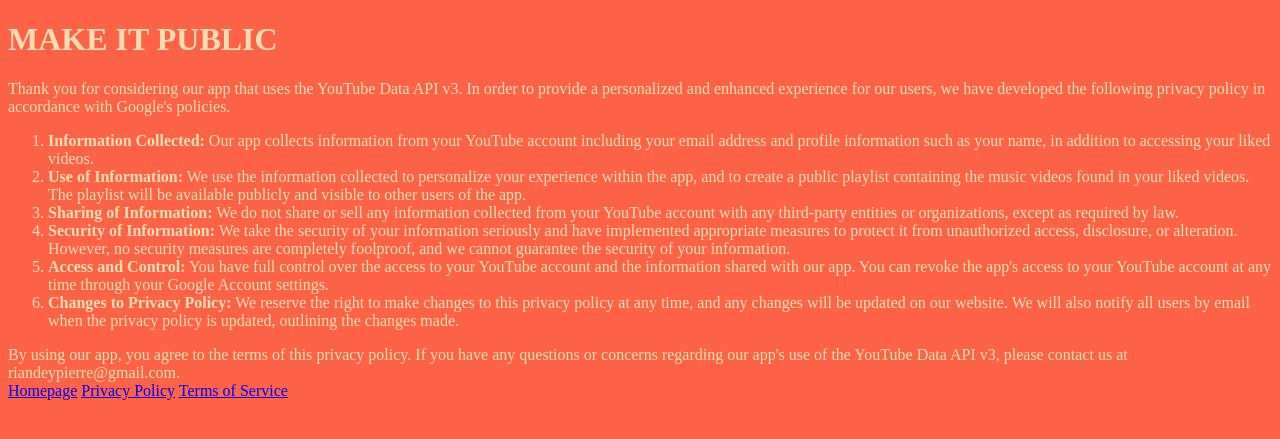
After one commit to priandey/make-it-public, a Django app: page /policies/ in a window 1280 px wide. The commit adds this page. Shown: the top 439 px of the page. Run offline with Django 3.2, Linux system fonts and the light colour scheme.

Commit message:
add privacy policies

```diff
--- a/make_it_public/urls.py
+++ b/make_it_public/urls.py
@@ -15,7 +15,7 @@
 """
 from django.contrib import admin
 from django.urls import path, include
-from sync_youtube.views import index, fetch_songs, publish_songs
+from sync_youtube.views import index, fetch_songs, publish_songs, policies, terms_of_service
 from django.conf import settings
 from django.conf.urls.static import static
 
@@ -25,4 +25,6 @@
     path("", index, name="index"),
     path("fetch-songs/", fetch_songs, name="fetch-songs"),
     path("publish-songs/", publish_songs, name="publish-songs"),
+    path("policies/", policies, name="policies"),
+    path("terms-of-service/", terms_of_service, name="terms_of_service"),
 ] + static(settings.STATIC_URL, document_root=settings.STATIC_ROOT)
--- a/sync_youtube/templates/sync_youtube/base.html
+++ b/sync_youtube/templates/sync_youtube/base.html
@@ -9,49 +9,12 @@
         <link rel="stylesheet" href="{% static 'sync_youtube/base.css' %}">
     </head>
     <body>
-        <div class="account-info">
-        <h1>MAKE IT PUBLIC</h1>
-        {% if not request.user.is_authenticated %}
-            <h2>
-                <form method="get" action="accounts/google/login/?process=login">
-                    {% csrf_token %}
-                    <button type="submit" class="google-btn">
-                        <img class="google-logo" src="https://cdn.cdnlogo.com/logos/g/35/google-icon.svg" alt="Google Logo">
-                        Se connecter avec Google
-                    </button>
-                </form>
-            </h2>
-        {% else %}
-            <p>Compte connecté: {{ request.user.email }}</p>
-            {% for playlist_id in user_playlist_ids %}
-                <a href="https://www.youtube.com/playlist?list={{ playlist_id }}">Partager le lien de ma playlist</a>
-            {% endfor %}
-            <div class="buttons">
-                <form method="post" action="{% url 'account_logout' %}">
-                    {% csrf_token %}
-                    <button type="submit" class="google-btn">
-                        <img class="google-logo" src="https://cdn.cdnlogo.com/logos/g/35/google-icon.svg" alt="Google Logo">
-                        Se déconnecter
-                    </button>
-                </form>
-                <form method="post" action="{% url 'fetch-songs' %}">
-                    {% csrf_token %}
-                    <button type="submit" class="google-btn">Récupérer mes musiques</button>
-                </form>
-                <form method="post" action="{% url 'publish-songs' %}">
-                    {% csrf_token %}
-                    <button type="submit" class="google-btn">Publier mes musiques</button>
-                </form>
-            </div>
-
-        {% endif %}
-        </div>
-        <div class="main-container">
-            <div class="centered-container">
-                {% block content %}{% endblock content %}
-            </div>
-        </div>
-        <script src="{% static 'sync_youtube/base.js' %}"></script>
+        {% block content %}{% endblock content %}
     </body>
+    <footer>
+        <a href="{% url 'index' %}">Homepage</a>
+        <a href="{% url 'policies' %}">Privacy Policy</a>
+        <a href="{% url 'terms_of_service' %}">Terms of Service</a>
+    </footer>
 
 </html>
--- /dev/null
+++ b/sync_youtube/templates/sync_youtube/policies.html
@@ -0,0 +1,37 @@
+{% extends "sync_youtube/base.html" %}
+{% block content %}
+    <h1>MAKE IT PUBLIC</h1>
+    <div class="terms-of-service">
+        <p>
+        Thank you for considering our app that uses the YouTube Data API v3. In order to provide a personalized and enhanced experience for our users, we have developed the following privacy policy in accordance with Google's policies.
+        </p>
+        <ol>
+
+        <li><strong>Information Collected:</strong>
+        Our app collects information from your YouTube account including your email address and profile information such as your name, in addition to accessing your liked videos.
+        </li>
+
+        <li><strong>Use of Information:</strong>
+        We use the information collected to personalize your experience within the app, and to create a public playlist containing the music videos found in your liked videos. The playlist will be available publicly and visible to other users of the app.
+        </li>
+
+        <li><strong>Sharing of Information:</strong>
+        We do not share or sell any information collected from your YouTube account with any third-party entities or organizations, except as required by law.
+        </li>
+
+        <li><strong>Security of Information:</strong>
+        We take the security of your information seriously and have implemented appropriate measures to protect it from unauthorized access, disclosure, or alteration. However, no security measures are completely foolproof, and we cannot guarantee the security of your information.
+        </li>
+
+        <li><strong>Access and Control:</strong>
+        You have full control over the access to your YouTube account and the information shared with our app. You can revoke the app's access to your YouTube account at any time through your Google Account settings.
+        </li>
+
+        <li><strong>Changes to Privacy Policy:</strong>
+        We reserve the right to make changes to this privacy policy at any time, and any changes will be updated on our website. We will also notify all users by email when the privacy policy is updated, outlining the changes made.
+        </li>
+        </ol>
+
+        By using our app, you agree to the terms of this privacy policy. If you have any questions or concerns regarding our app's use of the YouTube Data API v3, please contact us at riandeypierre@gmail.com.
+    </div>
+{% endblock content %}
--- a/sync_youtube/views.py
+++ b/sync_youtube/views.py
@@ -46,3 +46,17 @@
     YoutubeAPI.sync_remote_playlists(request)
     YoutubeAPI.sync_remote_playlists_content(request)
     return redirect("index", permanent=False)
+
+
+def policies(request: HttpRequest):
+    return render(
+        request,
+        template_name="sync_youtube/policies.html"
+    )
+
+
+def terms_of_service(request: HttpRequest):
+    return render(
+        request,
+        template_name="sync_youtube/terms-of-service.html"
+    )
```
Also changed, not shown: make_it_public/settings.py (+9 -5 lines), sync_youtube/templates/sync_youtube/index.html (+41 -0 lines), sync_youtube/templates/sync_youtube/terms-of-service.html (added, +54 -0 lines).
